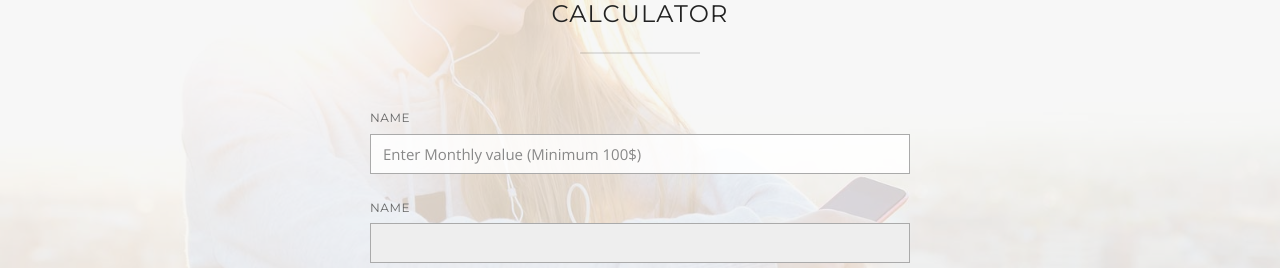
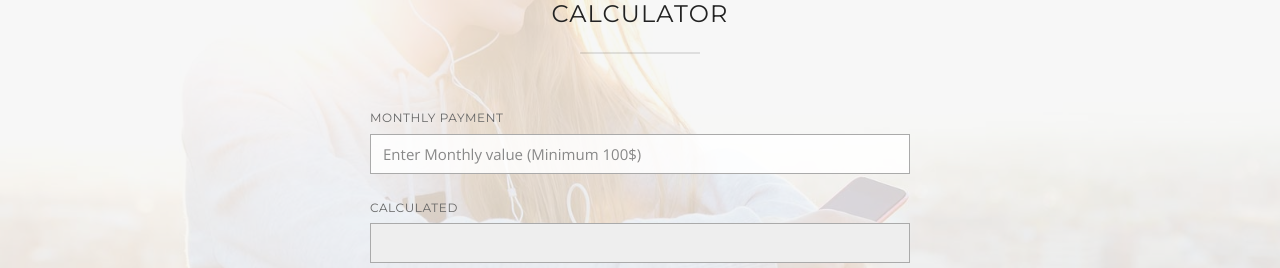
Before and after one commit to kanwarujjaval/kamil, a website: page views/layout-fullscreen-subscription-form.html in a window 1280 px wide. Shown: the part 4439-4707 px from the top of the page. Drawn offline with nearby package versions, Linux system fonts and the light colour scheme; files that its build step writes are made by us from their sources; files whose address does not match are found by name.

Commit message:
calc label fix

```diff
--- a/views/layout-fullscreen-subscription-form.html
+++ b/views/layout-fullscreen-subscription-form.html
@@ -473,11 +473,11 @@
                     <div class="form-validation alert"></div>
 
                     <div class="form-group">
-                        <label for="form-name">Name</label>
+                        <label for="form-name">Monthly Payment</label>
                         <input type="text" id="calc-money" class="form-control" placeholder="Enter Monthly value (Minimum 100$)" autocomplete="off">
                     </div>
                     <div class="form-group">
-                        <label for="form-name">Name</label>
+                        <label for="form-name">Calculated</label>
                         <input type="text" id="payment" class="form-control" name="Payment" value="" readonly />
                     </div>
                     <div class="form-group form-group-submit">
```
